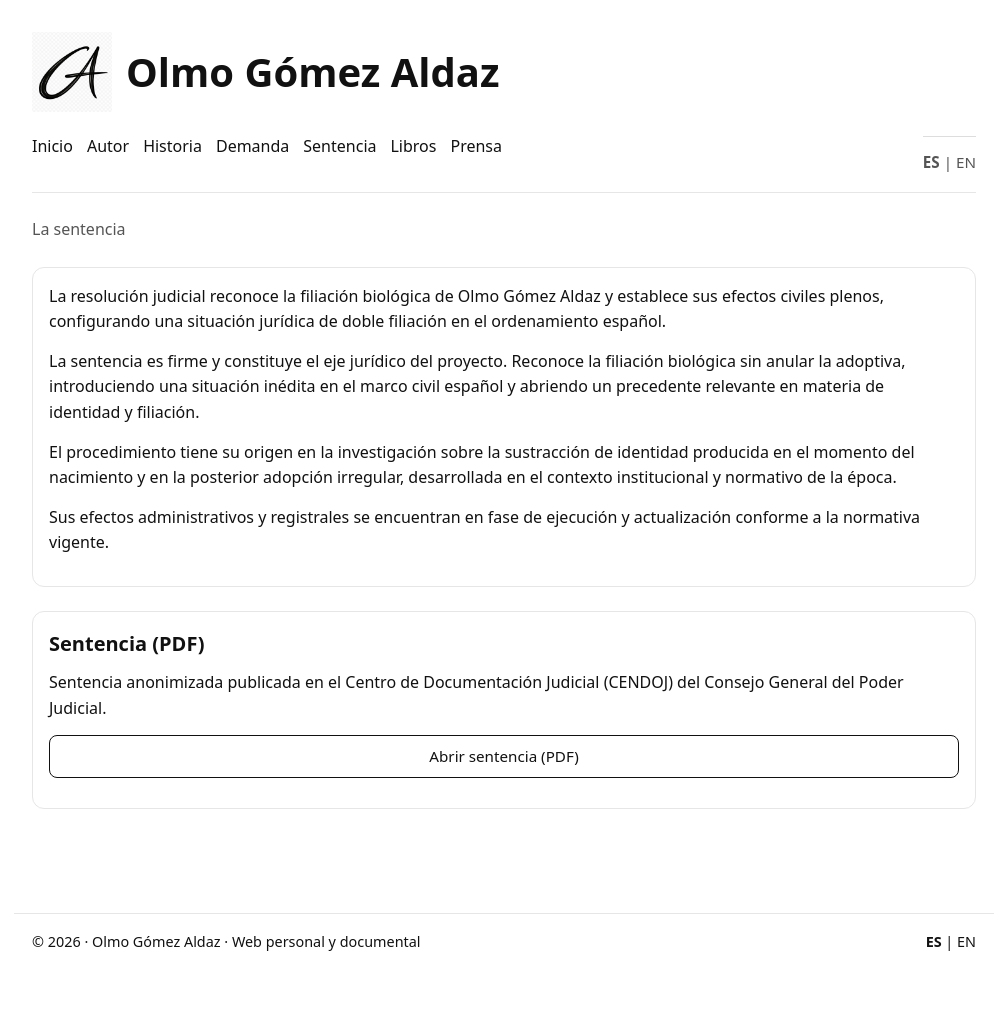
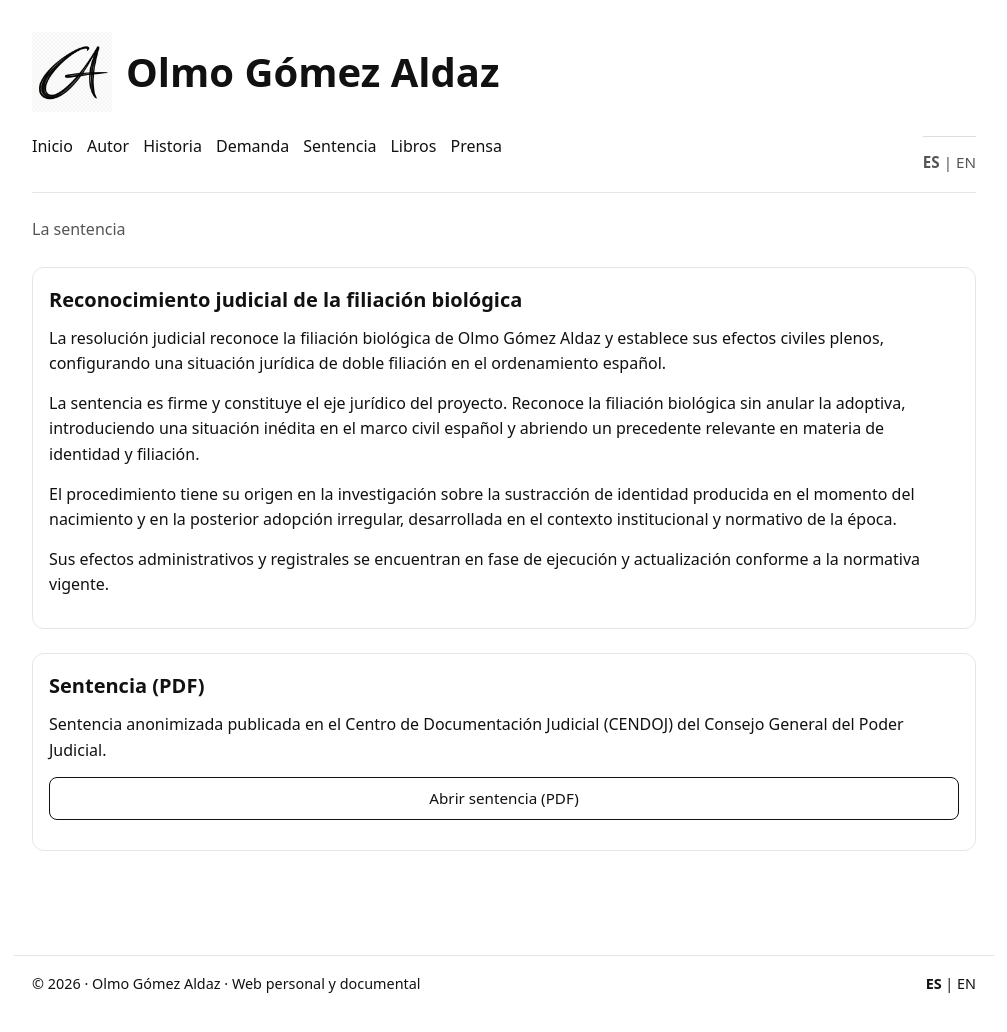
Before and after one commit to olmogaldaz/olmogaldaz.github.io, a Jekyll site: the page built from index2.html, in a window 1280 px wide and 1041 px high. Shown: the top 1032 px of the window, without its empty margins (136-1143 px from the left). Built offline with Jekyll 4.4.1, drawn with Linux system fonts in a browser that asks for light colours.

Commit message:
Update index2.html

```diff
--- a/index2.html
+++ b/index2.html
@@ -17,6 +17,7 @@ description: Sentencia judicial firme que reconoce la filiación biológica y es
 
     <!-- Bloque principal -->
     <div class="card">
+      <h2>Reconocimiento judicial de la filiación biológica</h2>
 
       <p>
         La resolución judicial reconoce la filiación biológica de Olmo Gómez Aldaz y establece sus efectos civiles plenos, configurando una situación jurídica de doble filiación en el ordenamiento español.
```
